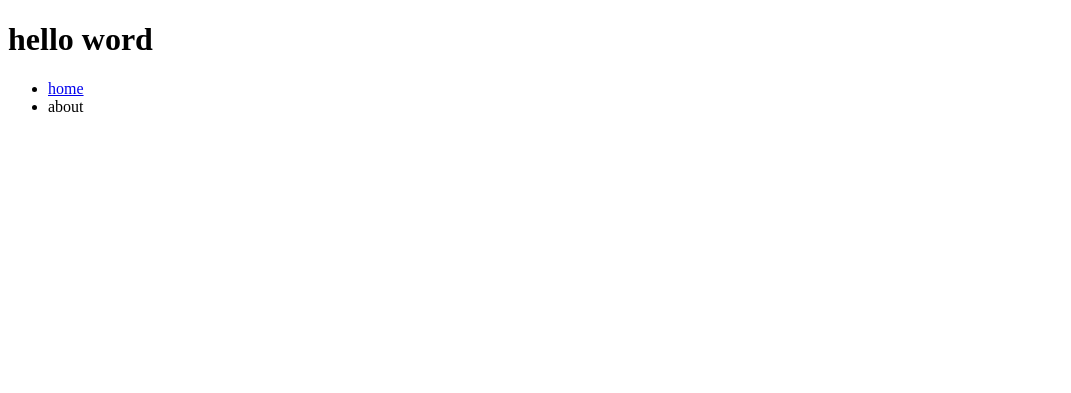
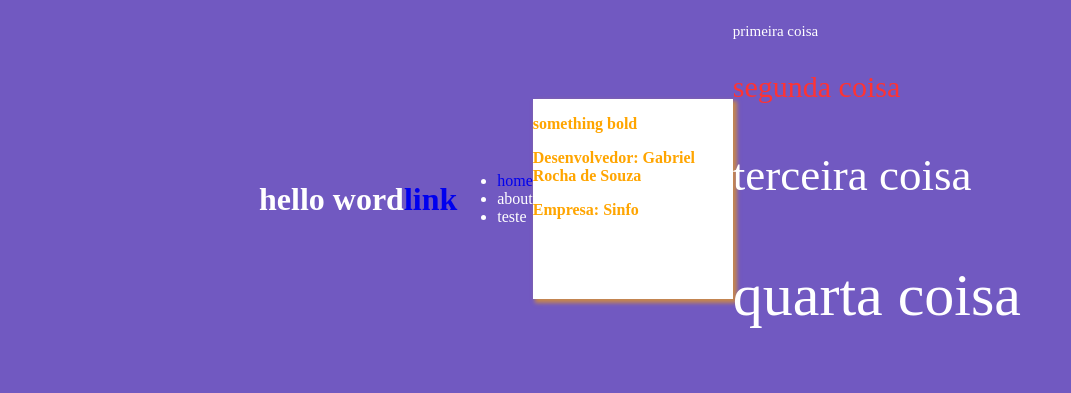
Before and after one commit to rochedo55/PugSass, a website: page src/html/index.html in a window 1280 px wide. Shown: the whole page, without its empty margins (0-1071 px from the left). Drawn offline with Linux system fonts and the light colour scheme.

Commit message:
resolvendo o problem em que nao estava subindo para o repositorio os arquivos corretamente

```diff
--- /dev/null
+++ b/src/css/_body.scss
@@ -0,0 +1,58 @@
+$text-color: white;
+
+@mixin box-shadow() {
+    box-shadow: 3px 3px 4px 1px rgba( orange,  0.6) ;
+
+}
+@mixin negrito ($bool) {
+    @if $bool == true {
+        font-weight: bold;
+    }
+}
+.flex {
+    display: flex;
+    align-items: center;
+    justify-content: center;
+}
+body {
+    @extend .flex;
+    background-color: #7159c1;
+    color: $text-color;
+}
+
+.container{
+    @include box-shadow();
+    width: 200px;
+    height: 200px;
+    background-color: white;
+
+    color: white;
+
+    p {
+        color:orange;
+        @include negrito(true);
+        cursor: pointer;
+        &:hover {
+            color: #7159c1;
+        }
+    }
+}
+$colores: pink, red, gray;
+@each $colore in $colores {
+    .#{$colore}-text { color: lighten($colore, 10)};
+
+}
+$colors: (color1: blue, color2: yellow, color3: black);
+@each $key, $color in $colors {
+    // se o array tem estrutura de chave valor vai precisar do $key para percorrer
+    .#{$color}-text{ color: darken($color,10)};
+    // vai criar .'x'-text para cada value(x) do array
+}
+.repetidor{
+    @for $i from 1 through 5 {
+        // em vez de through posso usar o 'to' sendo o to indo ate o valor-1
+        .text-content#{$i} {
+            font-size: 15px * $i;
+        }
+    }
+}
--- /dev/null
+++ b/src/css/main.scss
@@ -0,0 +1,12 @@
+@import 'body';
+
+
+a{
+    pointer-events: all;
+    cursor: pointer;
+    text-decoration: none;
+}
+a:active{
+    text-decoration: none;
+    color: default;
+}
--- a/src/html/index.html
+++ b/src/html/index.html
@@ -2,15 +2,28 @@
 <html>
   <head>
     <title>First pug</title>
+    <link rel="stylesheet" href="./../css/main.css">
   </head>
   <body>
-    <h1>hello word</h1>
+    <h1>hello word<a href="https://github.com/rochedo55/PugSass">link</a></h1>
     <div class="nav">
       <div class="nav-itens"></div>
       <ul>
         <li> <a href="https://pugjs.org/">home</a></li>
         <li>about</li>
+        <li>teste</li>
       </ul>
+    </div>
+    <div class="container">
+      <p>something bold</p>
+      <p>Desenvolvedor: Gabriel Rocha de Souza</p>
+      <p>Empresa: Sinfo</p>
+    </div>
+    <div class="repetidor">
+      <p class="text-content1">primeira coisa</p>
+      <p class="text-content2 red-text">segunda coisa</p>
+      <p class="text-content3">terceira coisa</p>
+      <p class="text-content4">quarta coisa</p>
     </div>
   </body>
 </html>
```
Also changed, not shown: README.md (added), src/css/main.css (added), 1 other file.
